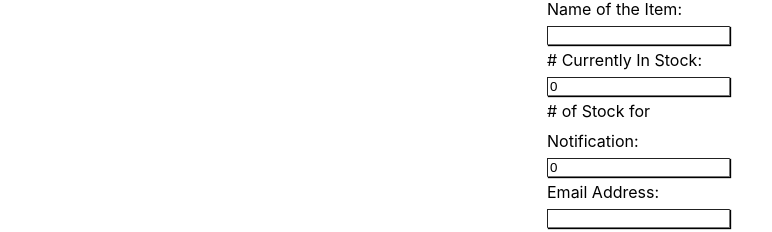
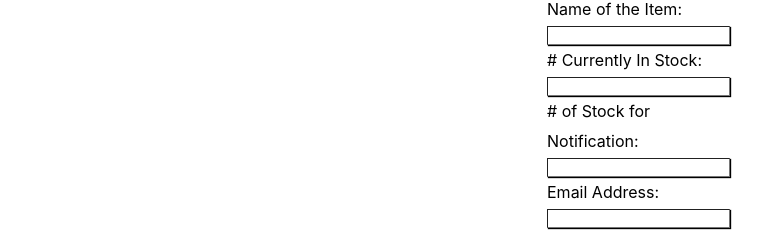
Before and after one commit to BenMortensenTTS/inventory-app-react, a React (Create React App) app: page /add in a window 1280 px wide. Shown: the part 128-360 px from the top of the page, without its empty margins (0-772 px from the left). Built offline with nearby package versions, Linux system fonts and the light colour scheme; no server answers.

Commit message:
finally got form working just right

```diff
--- a/src/components/StockItemForm.js
+++ b/src/components/StockItemForm.js
@@ -5,15 +5,15 @@ import { Link } from "react-router-dom";
 function ShowStockItems(props) {
 
 	const [id, setId] = useState(0);
-	const [amountInStock, setAmountInStock] = useState(0);
-	const [alertAt, setAlertAt] = useState(0);
+	const [amountInStock, setAmountInStock] = useState("");
+	const [alertAt, setAlertAt] = useState("");
 	const [itemName, setItemName] = useState("");
 	const [emailAddress, setEmailAddress] = useState("");
 	const [room, setRoom] = useState("");
 
 	const resetState = () => {
-		setAmountInStock(0);
-		setAlertAt(0);
+		setAmountInStock("");
+		setAlertAt("");
 		setItemName("");
 		setEmailAddress("");
 		setRoom("");
```
